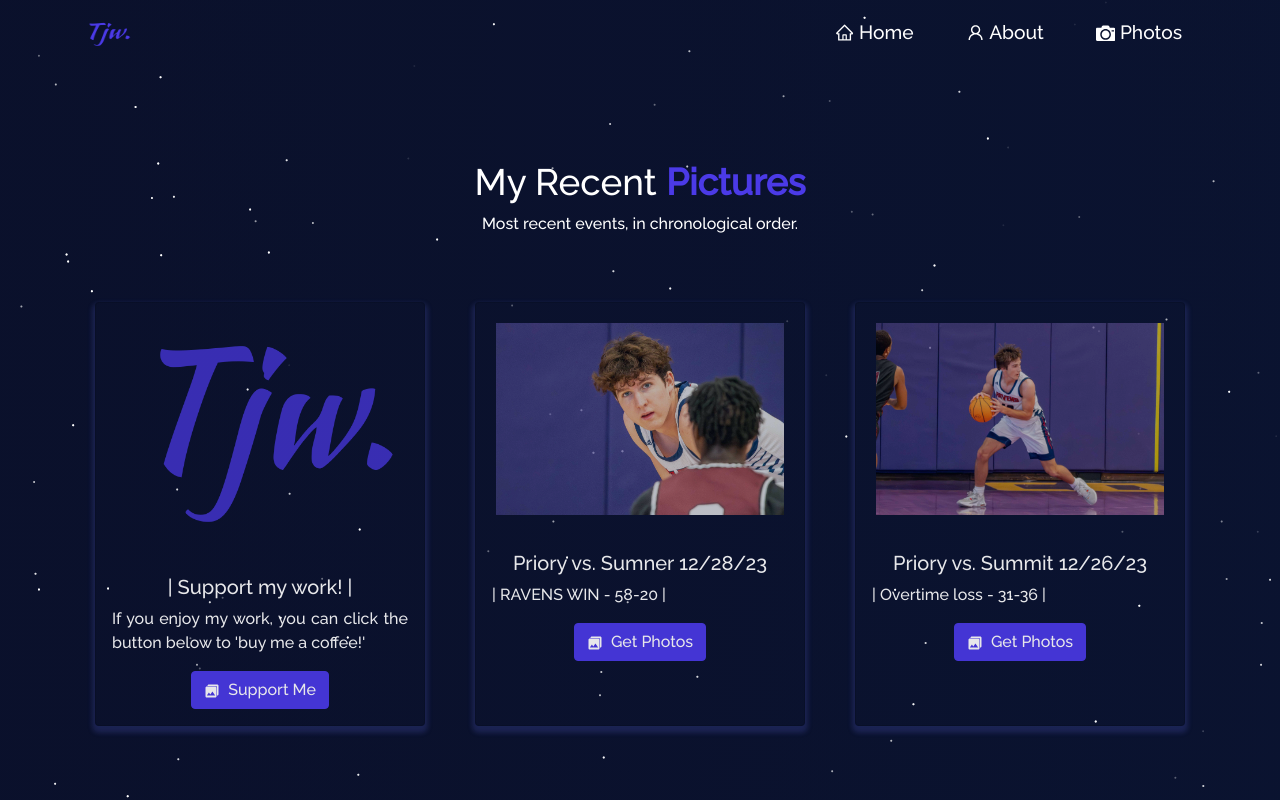
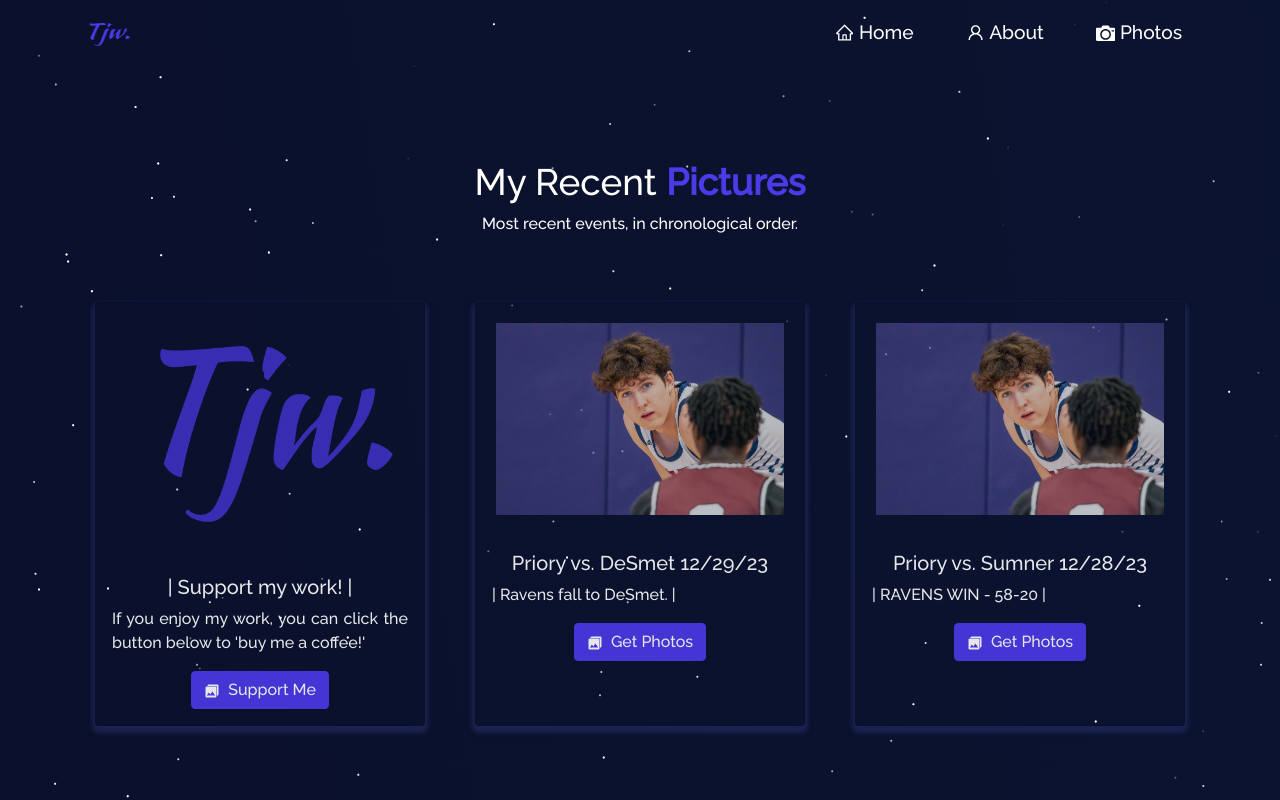
Before and after one commit to itstylerrr/website, a React (Create React App) app: page /photos in a window 1280 px wide. Shown: the top 800 px of the page. Built offline with nearby package versions, Linux system fonts and the light colour scheme.

Commit message:
new game

```diff
--- a/src/components/Projects/Projects.js
+++ b/src/components/Projects/Projects.js
@@ -41,6 +41,7 @@ import prioryvmicds4 from "../../Assets/Photos/12123.jpg";
 import prioryvjbs2 from "../../Assets/Photos/122223.jpg";
 import prioryvsummit from "../../Assets/Photos/122623.jpg";
 import prioryvsumner from "../../Assets/Photos/122823.jpg";
+import prioryvsdesmet from "../../Assets/Photos/122923.jpg";
 
 function Projects() {
   return (
@@ -61,6 +62,15 @@ function Projects() {
               title="| Support my work! |"
               description="If you enjoy my work, you can click the button below to 'buy me a coffee!'"
               ghLink="https://www.buymeacoffee.com/tjwit"
+            />
+          </Col>
+          <Col md={4} className="project-card">
+            <ProjectCard
+              imgPath={prioryvsumner}
+              isBlog={false}
+              title="Priory vs. DeSmet 12/29/23"
+              description="| Ravens fall to DeSmet. |"
+              ghLink="https://photos.app.goo.gl/rRscGLUXbbsTxeXk8"
             />
           </Col>
           <Col md={4} className="project-card">
```
Also changed, not shown: src/Assets/Photos/122923.jpg (added).
